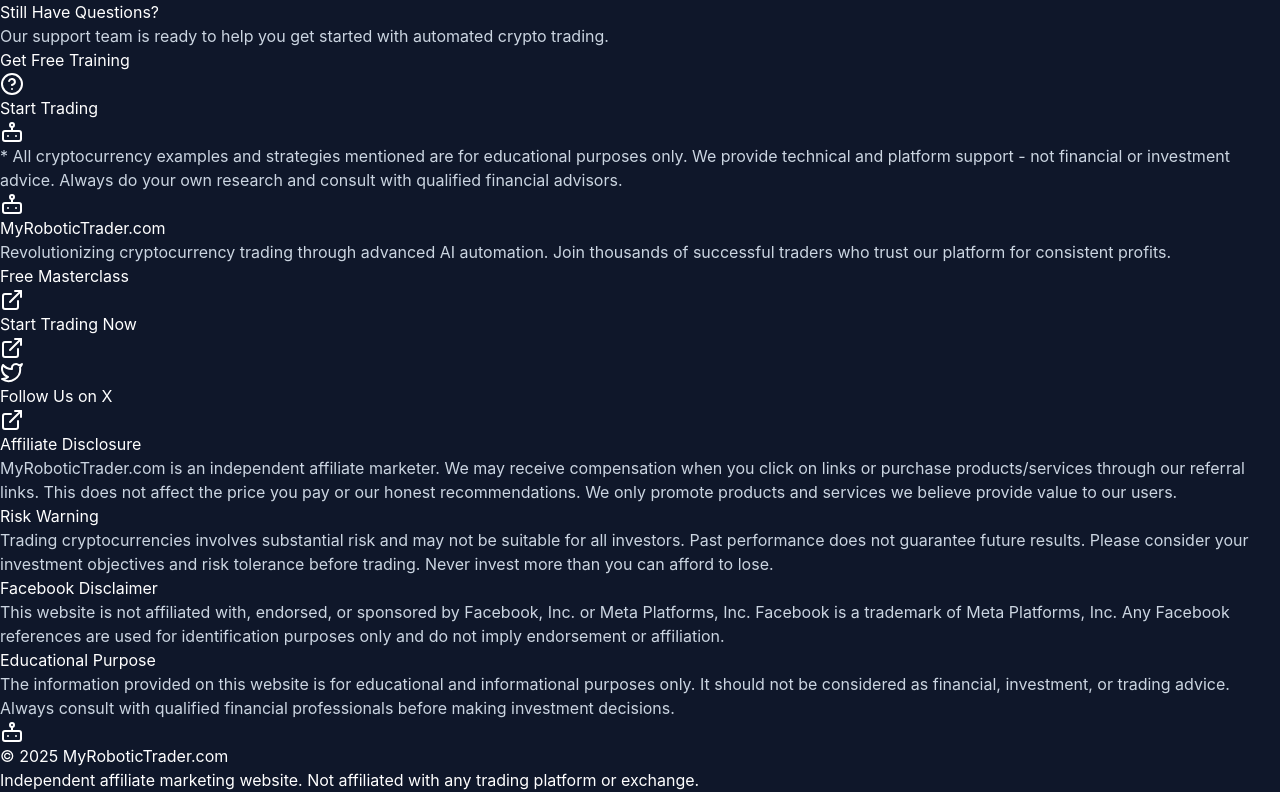
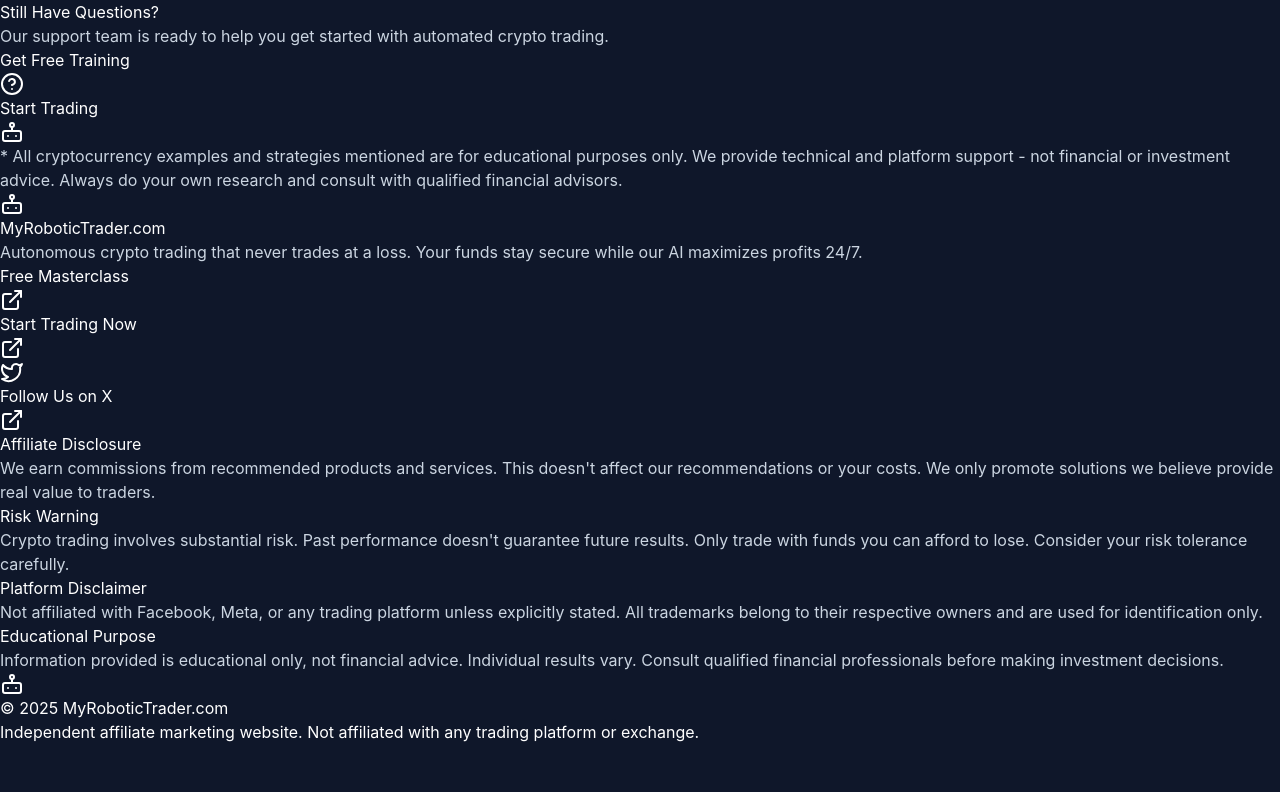
Before and after one commit to patjenkinsGIT/myrobotictrader, a React (Vite) app: page / in a window 1280 px wide. Shown: the part 6825-7617 px from the top of the page. After the commit the page ends 7569 px from the top, so only its background shows below. Built offline with nearby package versions, Linux system fonts and the light colour scheme.

Commit message:
Update of MyStoy fix text-2

```diff
--- a/index.html
+++ b/index.html
@@ -4,34 +4,108 @@
     <meta charset="UTF-8" />
     <link rel="icon" type="image/svg+xml" href="/vite.svg" />
     <meta name="viewport" content="width=device-width, initial-scale=1.0" />
+
+    <!-- Primary Meta Tags -->
+    <meta
+      name="title"
+      content="MyRoboticTrader.com - AI Crypto Trading That Never Loses"
+    />
     <meta
       name="description"
-      content="AI-Powered Crypto Trading Automation - Join thousands of successful traders using cutting-edge robotic trading technology."
+      content="Autonomous crypto trading that never trades at a loss. Patrick's AI system generated $3,900+ in 8 months. Your funds stay secure while AI maximizes profits 24/7."
     />
     <meta
       name="keywords"
-      content="crypto trading, AI trading, automated trading, cryptocurrency, bitcoin, trading bot, MyRoboticTrader"
+      content="crypto trading, AI trading, automated trading, cryptocurrency, bitcoin, trading bot, MyRoboticTrader, never lose money, secure trading"
     />
+    <meta name="robots" content="index, follow" />
+    <meta name="language" content="English" />
+    <meta name="author" content="Patrick Jenkins - MyRoboticTrader.com" />
+
+    <!-- Open Graph / Facebook -->
+    <meta property="og:type" content="website" />
+    <meta property="og:url" content="https://myrobotictrader.com/" />
     <meta
       property="og:title"
-      content="MyRoboticTrader.com - AI-Powered Crypto Trading"
+      content="MyRoboticTrader.com - AI Crypto Trading That Never Loses"
     />
     <meta
       property="og:description"
-      content="Revolutionize your crypto trading with AI-powered automation. 95% success rate, 24/7 trading, risk-free trial."
+      content="See Patrick's real results: $3,900+ profit in 8 months using AI crypto trading that never sells at a loss. Your funds stay secure in your own exchange accounts."
     />
-    <meta property="og:type" content="website" />
-    <meta property="og:url" content="https://myrobotictrader.com" />
+    <meta
+      property="og:image"
+      content="https://myrobotictrader.com/og-image.jpg"
+    />
+    <meta property="og:image:width" content="1200" />
+    <meta property="og:image:height" content="630" />
+    <meta
+      property="og:image:alt"
+      content="MyRoboticTrader.com - AI Crypto Trading Dashboard showing $3,900+ in profits over 8 months"
+    />
+    <meta property="og:site_name" content="MyRoboticTrader.com" />
+    <meta property="og:locale" content="en_US" />
+
+    <!-- Twitter Card -->
     <meta name="twitter:card" content="summary_large_image" />
+    <meta name="twitter:url" content="https://myrobotictrader.com/" />
     <meta
       name="twitter:title"
-      content="MyRoboticTrader.com - AI-Powered Crypto Trading"
+      content="MyRoboticTrader.com - AI Crypto Trading That Never Loses"
     />
     <meta
-      name="twitter:description"
-      content="Revolutionize your crypto trading with AI-powered automation. 95% success rate, 24/7 trading, risk-free trial."
+      property="twitter:description"
+      content="AI crypto trading that never loses: $3,900+ profit in 8 months. Your funds stay secure while our system trades 24/7. Start with paper trading risk-free."
     />
-    <title>MyRoboticTrader.com - AI-Powered Crypto Trading Automation</title>
+    <meta
+      property="twitter:image"
+      content="https://myrobotictrader.com/twitter-image.jpg"
+    />
+    <meta
+      property="twitter:image:alt"
+      content="MyRoboticTrader.com - Patrick's AI Trading Results Dashboard"
+    />
+    <meta property="twitter:site" content="@myrobotictrader" />
+    <meta property="twitter:creator" content="@myrobotictrader" />
+
+    <!-- Additional Meta Tags -->
+    <meta name="theme-color" content="#8b5cf6" />
+    <meta name="msapplication-TileColor" content="#8b5cf6" />
+    <meta name="apple-mobile-web-app-capable" content="yes" />
+    <meta
+      name="apple-mobile-web-app-status-bar-style"
+      content="black-translucent"
+    />
+
+    <!-- Canonical URL -->
+    <link rel="canonical" href="https://myrobotictrader.com/" />
+
+    <title>
+      MyRoboticTrader.com - AI Crypto Trading That Never Loses | $3,900+ Proven
+      Results
+    </title>
+
+    <!-- JSON-LD Schema Markup -->
+    <script type="application/ld+json">
+      {
+        "@context": "https://schema.org",
+        "@type": "Organization",
+        "name": "MyRoboticTrader.com",
+        "url": "https://myrobotictrader.com",
+        "logo": "https://myrobotictrader.com/logo.png",
+        "description": "Autonomous crypto trading that never trades at a loss. Patrick's AI system generated $3,900+ in 8 months.",
+        "sameAs": ["https://x.com/myrobotictrader"],
+        "founder": {
+          "@type": "Person",
+          "name": "Patrick Jenkins"
+        },
+        "contactPoint": {
+          "@type": "ContactPoint",
+          "contactType": "customer service",
+          "url": "https://financialintelligence4u.com/masterclass?am_id=patrick1567"
+        }
+      }
+    </script>
 
     <!-- Google Analytics -->
     <script
--- a/src/components/Footer.tsx
+++ b/src/components/Footer.tsx
@@ -23,9 +23,8 @@ export const Footer: React.FC = function () {
           </div>
 
           <p className="text-gray-400 mb-8 max-w-2xl mx-auto">
-            Revolutionizing cryptocurrency trading through advanced AI
-            automation. Join thousands of successful traders who trust our
-            platform for consistent profits.
+            Autonomous crypto trading that never trades at a loss. Your funds
+            stay secure while our AI maximizes profits 24/7.
           </p>
 
           {/* Links */}
@@ -70,12 +69,9 @@ export const Footer: React.FC = function () {
                 Affiliate Disclosure
               </h4>
               <p className="leading-relaxed">
-                MyRoboticTrader.com is an independent affiliate marketer. We may
-                receive compensation when you click on links or purchase
-                products/services through our referral links. This does not
-                affect the price you pay or our honest recommendations. We only
-                promote products and services we believe provide value to our
-                users.
+                We earn commissions from recommended products and services. This
+                doesn't affect our recommendations or your costs. We only
+                promote solutions we believe provide real value to traders.
               </p>
             </div>
 
@@ -83,25 +79,21 @@ export const Footer: React.FC = function () {
             <div className="bg-white/5 rounded-lg p-4 border border-white/10">
               <h4 className="text-gray-300 font-semibold mb-2">Risk Warning</h4>
               <p className="leading-relaxed">
-                Trading cryptocurrencies involves substantial risk and may not
-                be suitable for all investors. Past performance does not
-                guarantee future results. Please consider your investment
-                objectives and risk tolerance before trading. Never invest more
-                than you can afford to lose.
+                Crypto trading involves substantial risk. Past performance
+                doesn't guarantee future results. Only trade with funds you can
+                afford to lose. Consider your risk tolerance carefully.
               </p>
             </div>
 
             {/* Facebook/Meta Disclaimer */}
             <div className="bg-white/5 rounded-lg p-4 border border-white/10">
               <h4 className="text-gray-300 font-semibold mb-2">
-                Facebook Disclaimer
+                Platform Disclaimer
               </h4>
               <p className="leading-relaxed">
-                This website is not affiliated with, endorsed, or sponsored by
-                Facebook, Inc. or Meta Platforms, Inc. Facebook is a trademark
-                of Meta Platforms, Inc. Any Facebook references are used for
-                identification purposes only and do not imply endorsement or
-                affiliation.
+                Not affiliated with Facebook, Meta, or any trading platform
+                unless explicitly stated. All trademarks belong to their
+                respective owners and are used for identification only.
               </p>
             </div>
 
@@ -111,11 +103,9 @@ export const Footer: React.FC = function () {
                 Educational Purpose
               </h4>
               <p className="leading-relaxed">
-                The information provided on this website is for educational and
-                informational purposes only. It should not be considered as
-                financial, investment, or trading advice. Always consult with
-                qualified financial professionals before making investment
-                decisions.
+                Information provided is educational only, not financial advice.
+                Individual results vary. Consult qualified financial
+                professionals before making investment decisions.
               </p>
             </div>
           </div>
```
